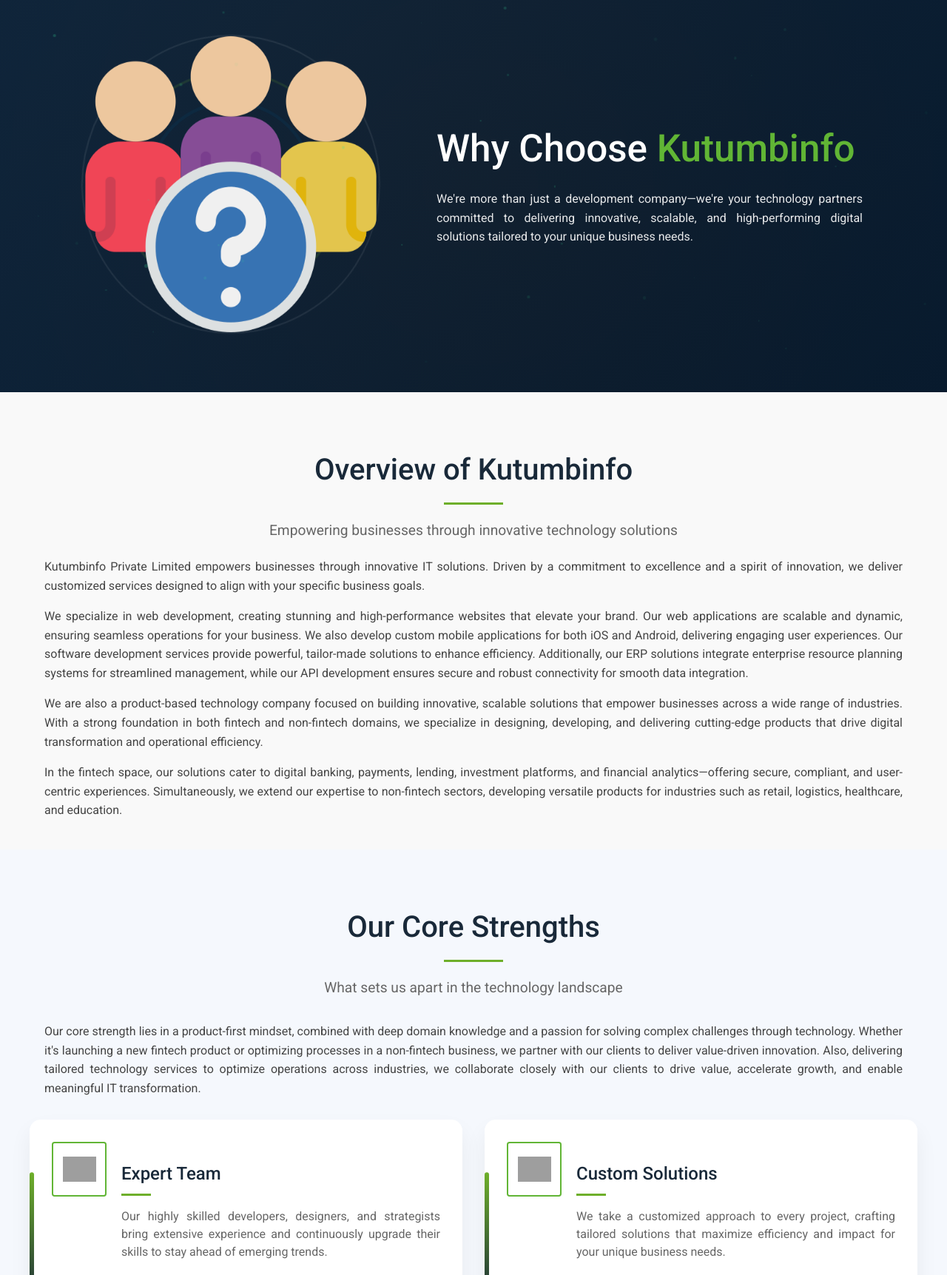
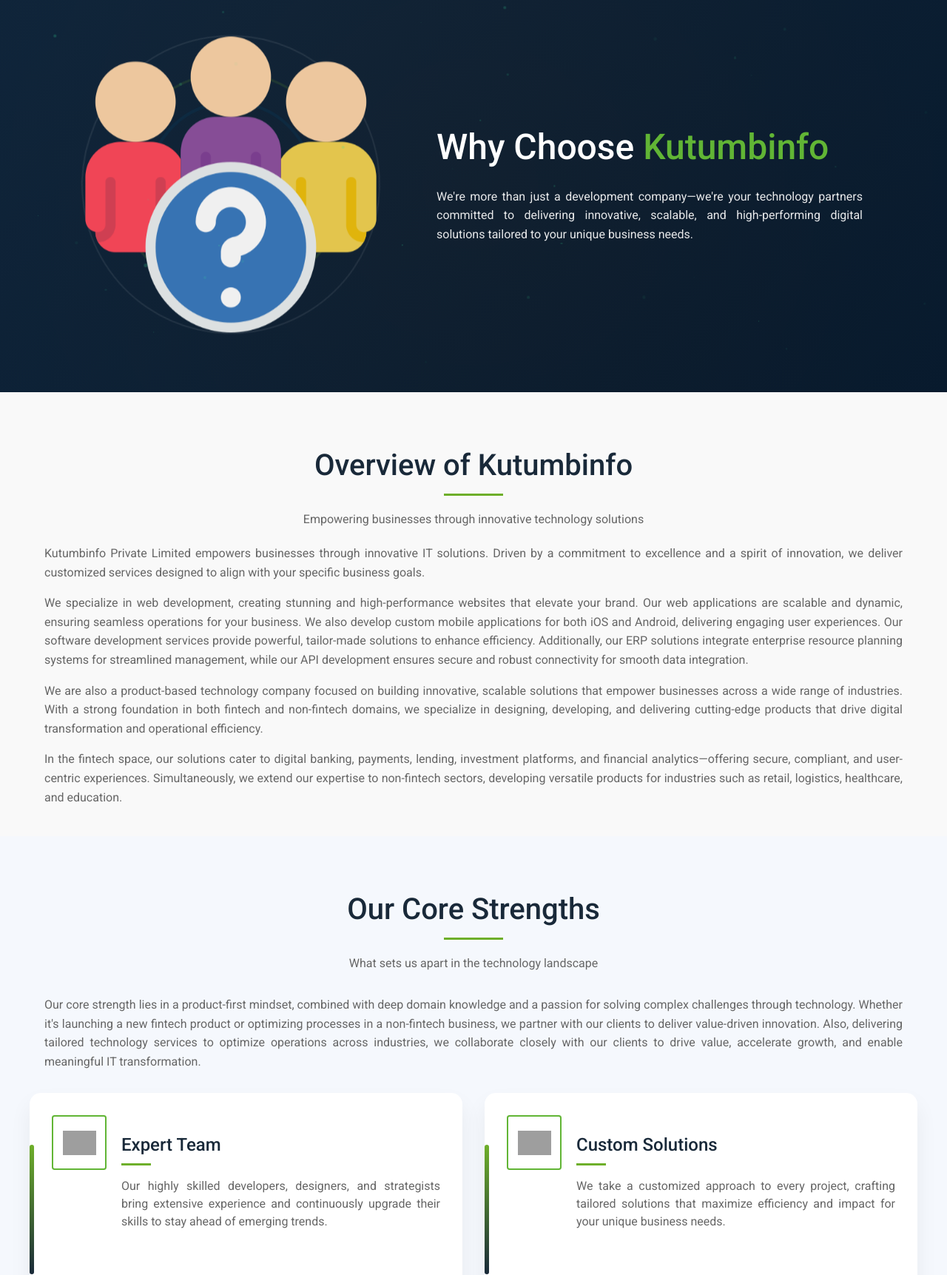
Before and after one commit to DevAshish215/kutuminfo_revamp_final_2.0, a plain HTML site: page why_kutumbinfo.html in a window 1280 px wide. Shown: the part 120-1843 px from the top of the page at 74% size. Drawn offline with Linux system fonts and the light colour scheme; grey boxes are pictures that could not be loaded.

Commit message:
Add files via upload

```diff
--- a/footer.html
+++ b/footer.html
@@ -52,7 +52,7 @@
         <div class="footer-row">
             <!-- Footer Logo -->
             <div class="footer-logo">
-                <img src="../images/logo kutumbinfo13.png" alt="Kutumbinfo Logo">
+                <img src="images/logo kutumbinfo13.png" alt="Kutumbinfo Logo">
             </div>
 
             <!-- Footer Note with Links and Copyright -->
--- a/scripts.js
+++ b/scripts.js
@@ -303,10 +303,12 @@ function loadComponents() {
             initializeDropdowns();
         });
 
+    const navbarRootPromise = fetchComponent(getBasePath() + "navbar_root.html", "navbar_root-placeholder");
+
     const footerPromise = fetchComponent(getBasePath() + "footer.html", "footer-placeholder");
 
     // Return promise that resolves when both are done
-    return Promise.all([navbarPromise, footerPromise]);
+    return Promise.all([navbarPromise, navbarRootPromise, footerPromise]);
 }
 
 function fetchComponent(url, targetId) {
@@ -321,8 +323,10 @@ function fetchComponent(url, targetId) {
             return response.text();
         })
         .then(data => {
-            // Fix paths for images in Services directory
-            if (window.location.pathname.includes('/Services/') && targetId === 'footer-placeholder') {
+            // Fix paths for images in Services and Expertise directories
+            if ((window.location.pathname.includes('/Services/') ||
+                 window.location.pathname.includes('/Expertise/')) &&
+                targetId === 'footer-placeholder') {
                 // Add parent directory prefix to image paths in footer
                 data = data.replace(/src="images\//g, 'src="../images/');
             }
--- a/styles.css
+++ b/styles.css
@@ -3,9 +3,6 @@
   --primary-color: #192939;
   --secondary-color: #6eaf2a;
   --secondary-hover: #5b9423;
-  --accent-color: #92df3f;
-  --accent-hover: #8cc63f;
-  --light-accent: #acf063;
   --text-primary: #333333;
   --text-secondary: #666666;
   --bg-light: #f9f9f9;
@@ -30,10 +27,105 @@ body, html {
 }
 
 /* Typography */
-.heading-primary { font-size: 2.5em; font-weight: 700; }
-.heading-secondary { font-size: 2.4em; font-weight: 500; }
-.heading-tertiary { font-size: 1.5em; font-weight: 500; }
-.text-paragraph { font-size: 1em; font-weight: 400; color: var(--text-primary); line-height: 1.6; }
+/* Standard typography styles for consistent heading and paragraph appearance */
+h1 {
+  font-size: 3rem;
+  font-weight: 500;
+  line-height: 1.2;
+  margin-bottom: 1.5rem;
+  color: var(--primary-color);
+}
+
+h2 {
+  font-size: 2.5rem;
+  font-weight: 500;
+  line-height: 1.3;
+  margin-bottom: 1.2rem;
+  color: var(--primary-color);
+}
+
+h3 {
+  font-size: 1.5rem;
+  font-weight: 500;
+  line-height: 1.4;
+  margin-bottom: 1rem;
+  color: var(--primary-color);
+}
+
+p {
+  font-size: 1rem;
+  font-weight: 400;
+  line-height: 1.6;
+  margin-bottom: 1rem;
+  color: var(--text-secondary);
+}
+
+/* Responsive typography */
+@media (max-width: 768px) {
+  h1 {
+    font-size: 2.5rem;
+  }
+
+  h2 {
+    font-size: 2rem;
+  }
+
+  h3 {
+    font-size: 1.3rem;
+  }
+}
+
+@media (max-width: 480px) {
+  h1 {
+    font-size: 2.2rem;
+  }
+
+  h2 {
+    font-size: 1.8rem;
+  }
+
+  h3 {
+    font-size: 1.2rem;
+  }
+
+  p {
+    font-size: 0.95rem;
+  }
+}
+
+/* Helper Typography Classes */
+.heading-primary { font-size: 3rem; font-weight: 500; }
+.heading-secondary { font-size: 2.5rem; font-weight: 500; }
+.heading-tertiary { font-size: 1.5rem; font-weight: 500; }
+.text-paragraph { font-size: 1rem; font-weight: 400; color: var(--text-primary); line-height: 1.6; }
+
+/* Section Headers */
+.section-header {
+  text-align: center;
+  max-width: 800px;
+  margin: 0 auto 60px;
+}
+
+.section-header h2 {
+  position: relative;
+  padding-bottom: 15px;
+}
+
+.section-header h2::after {
+  content: '';
+  position: absolute;
+  bottom: 0;
+  left: 50%;
+  transform: translateX(-50%);
+  width: 80px;
+  height: 3px;
+  background-color: var(--secondary-color);
+}
+
+.section-header p {
+  max-width: 700px;
+  margin: 0 auto;
+}
 
 /* Background Colors */
 .bg-light-gray { background-color: var(--bg-lighter); }
@@ -206,7 +298,7 @@ section, .services-section, .our-mission-section, .working-domain-section,
 
 /* Hover effects */
 .dropdown-box:hover { color: var(--primary-color); }
-.dropdown-box:hover img { background-color: var(--light-accent); }
+.dropdown-box:hover img { background-color: var(--secondary-color); }
 .dropdown-box:hover strong { color: var(--primary-color); }
 
 /* Keep dropdown visible during hover */
@@ -362,9 +454,7 @@ section, .services-section, .our-mission-section, .working-domain-section,
 }
 
 .hero-content h1 {
-  font-size: 3.2rem;
   line-height: 1.3;
-  font-weight: 500;
   margin-bottom: 1.5rem;
   background: linear-gradient(90deg, #ffffff, #8cc63f);
   -webkit-background-clip: text;
@@ -375,7 +465,6 @@ section, .services-section, .our-mission-section, .working-domain-section,
 
 .hero-content p {
   font-size: 1.25rem;
-  line-height: 1.8;
   margin-bottom: 40px;
   color: #cdd7e0;
   animation: fadeIn 1.2s ease-in-out;
--- a/why_kutumbinfo.css
+++ b/why_kutumbinfo.css
@@ -7,6 +7,74 @@ body {
     line-height: 1.6;
     overflow-x: hidden; /* Prevent horizontal scroll */
     width: 100%;
+}
+
+/* ====== TYPOGRAPHY ====== */
+/* Standardized typography styles for consistent heading and paragraph appearance */
+h1 {
+    font-size: 3rem;
+    font-weight: 500;
+    line-height: 1.2;
+    margin-bottom: 1.5rem;
+    color: #192939;
+}
+
+h2 {
+    font-size: 2.5rem;
+    font-weight: 500;
+    line-height: 1.3;
+    margin-bottom: 1.2rem;
+    color: #192939;
+}
+
+h3 {
+    font-size: 1.5rem;
+    font-weight: 500;
+    line-height: 1.4;
+    margin-bottom: 1rem;
+    color: #192939;
+}
+
+p {
+    font-size: 1rem;
+    font-weight: 400;
+    line-height: 1.6;
+    margin-bottom: 1rem;
+    color: #666;
+    text-align: justify;
+}
+
+/* Responsive typography */
+@media (max-width: 768px) {
+    h1 {
+        font-size: 2.5rem;
+    }
+
+    h2 {
+        font-size: 2rem;
+    }
+
+    h3 {
+        font-size: 1.3rem;
+    }
+}
+
+@media (max-width: 480px) {
+    h1 {
+        font-size: 2.2rem;
+    }
+
+    h2 {
+        font-size: 1.8rem;
+    }
+
+    h3 {
+        font-size: 1.2rem;
+    }
+
+    p {
+        font-size: 0.95rem;
+    }
 }
 
 #navbar-placeholder {
@@ -61,10 +129,6 @@ section {
 }
 
 .section-header h2 {
-    font-size: 2.5rem;
-    color: #192939;
-    margin-bottom: 20px;
-    font-weight: 500;
     position: relative;
     padding-bottom: 15px;
 }
@@ -81,8 +145,6 @@ section {
 }
 
 .section-header p {
-    font-size: 1.2rem;
-    color: #666;
     max-width: 700px;
     margin: 0 auto;
 }
@@ -173,10 +235,8 @@ section {
 }
 
 .why-hero-content h1 {
-    font-size: 3.2rem;
-    line-height: 1.2;
     margin-bottom: 25px;
-    font-weight: 500;
+    color: #ffffff;
 }
 
 .why-hero-content h1 .brand-name {
@@ -184,10 +244,8 @@ section {
 }
 
 .why-hero-content p {
-    font-size: 1rem;
     margin-bottom: 40px;
     color: rgba(255, 255, 255, 0.9);
-    text-align: justify;
 }
 
 .why-hero-image {
@@ -434,12 +492,9 @@ section {
 }
 
 .strength-card h3 {
-    color: #192939;
     margin-bottom: 12px;
-    font-size: 1.5rem;
-    font-weight: 500;
+    padding-bottom: 10px;
     position: relative;
-    padding-bottom: 10px;
 }
 
 .strength-card h3::after {
@@ -547,8 +602,6 @@ section {
 }
 
 .different-content h2 {
-    color: #192939;
-    font-size: 2.2rem;
     margin-bottom: 20px;
     position: relative;
     padding-bottom: 15px;
@@ -569,9 +622,7 @@ section {
 }
 
 .different-content p {
-    font-size: 1rem;
     margin-bottom: 20px;
-    text-align: justify;
 }
 
 .highlight-box {
@@ -583,9 +634,7 @@ section {
 }
 
 .highlight-box h3 {
-    color: #192939;
     margin-bottom: 10px;
-    font-size: 1.3rem;
 }
 
 .different-image {
@@ -653,16 +702,11 @@ section {
 }
 
 .tech-content h2 {
-    font-size: 2.5rem;
-    color: #192939;
     margin-bottom: 25px;
-    font-weight: 500;
 }
 
 .tech-content p {
-    font-size: 1rem;
     margin-bottom: 40px;
-    text-align: justify;
 }
 
 .tech-list {
@@ -767,10 +811,7 @@ section {
 }
 
 .value-card h3 {
-    color: #192939;
     margin-bottom: 15px;
-    font-size: 1.5rem;
-    font-weight: 500;
 }
 
 .value-card p {
@@ -849,16 +890,13 @@ section {
 }
 
 .cta-container h2 {
-    font-size: 2.8rem;
     margin-bottom: 25px;
-    font-weight: 500;
+    color: #ffffff;
 }
 
 .cta-container p {
-    font-size: 1rem;
     margin-bottom: 40px;
     color: rgba(255, 255, 255, 0.9);
-    text-align: justify;
 }
 
 .cta-buttons {
--- a/why_kutumbinfo.html
+++ b/why_kutumbinfo.html
@@ -13,7 +13,7 @@
 </head>
 
 <body>
-    <div id="navbar-placeholder"></div>
+    <div id="navbar_root-placeholder"></div>
 
     <main class="main-container">
         <!-- Hero Section -->
--- a/work_with_us_css.css
+++ b/work_with_us_css.css
@@ -7,6 +7,73 @@ body {
     line-height: 1.6;
     overflow-x: hidden; /* Prevent horizontal scroll */
     width: 100%;
+}
+
+/* ====== TYPOGRAPHY ====== */
+/* Standardized typography styles for consistent heading and paragraph appearance */
+h1 {
+    font-size: 3rem;
+    font-weight: 500;
+    line-height: 1.2;
+    margin-bottom: 1.5rem;
+    color: #192939;
+}
+
+h2 {
+    font-size: 2.5rem;
+    font-weight: 500;
+    line-height: 1.3;
+    margin-bottom: 1.2rem;
+    color: #192939;
+}
+
+h3 {
+    font-size: 1.5rem;
+    font-weight: 500;
+    line-height: 1.4;
+    margin-bottom: 1rem;
+    color: #192939;
+}
+
+p {
+    font-size: 1rem;
+    font-weight: 400;
+    line-height: 1.6;
+    margin-bottom: 1rem;
+    color: #666;
+}
+
+/* Responsive typography */
+@media (max-width: 768px) {
+    h1 {
+        font-size: 2.5rem;
+    }
+
+    h2 {
+        font-size: 2rem;
+    }
+
+    h3 {
+        font-size: 1.3rem;
+    }
+}
+
+@media (max-width: 480px) {
+    h1 {
+        font-size: 2.2rem;
+    }
+
+    h2 {
+        font-size: 1.8rem;
+    }
+
+    h3 {
+        font-size: 1.2rem;
+    }
+
+    p {
+        font-size: 0.95rem;
+    }
 }
 
 #navbar-placeholder {
@@ -70,10 +137,6 @@ section {
 }
 
 .section-header h2 {
-    font-size: 2.5rem;
-    color: #192939;
-    margin-bottom: 20px;
-    font-weight: 500;
     position: relative;
     padding-bottom: 15px;
 }
@@ -90,8 +153,6 @@ section {
 }
 
 .section-header p {
-    font-size: 1.2rem;
-    color: #666;
     max-width: 700px;
     margin: 0 auto;
 }
@@ -170,7 +231,6 @@ section {
     font-size: 1.25rem;
     margin-bottom: 40px;
     color: #cdd7e0;
-    line-height: 1.6;
 }
 
 .cta-button {
```
Also changed, not shown: index.html (+1 -1 lines), work_with_us.html (+1 -1 lines).
